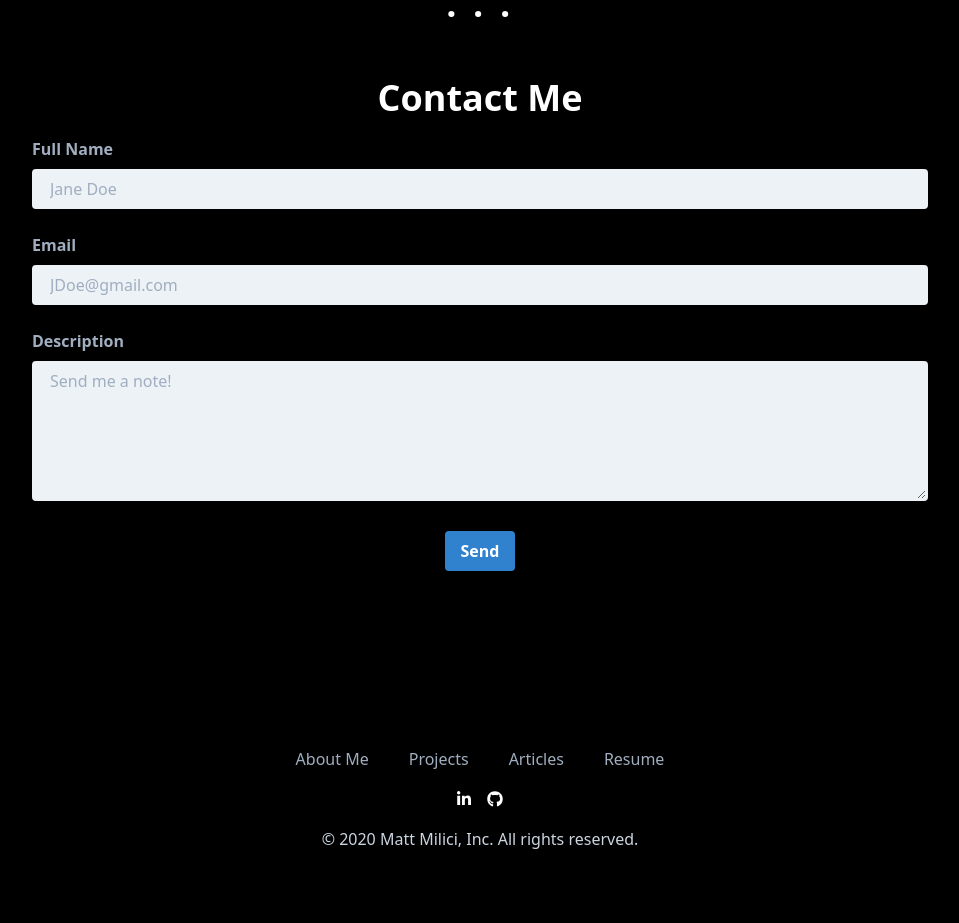
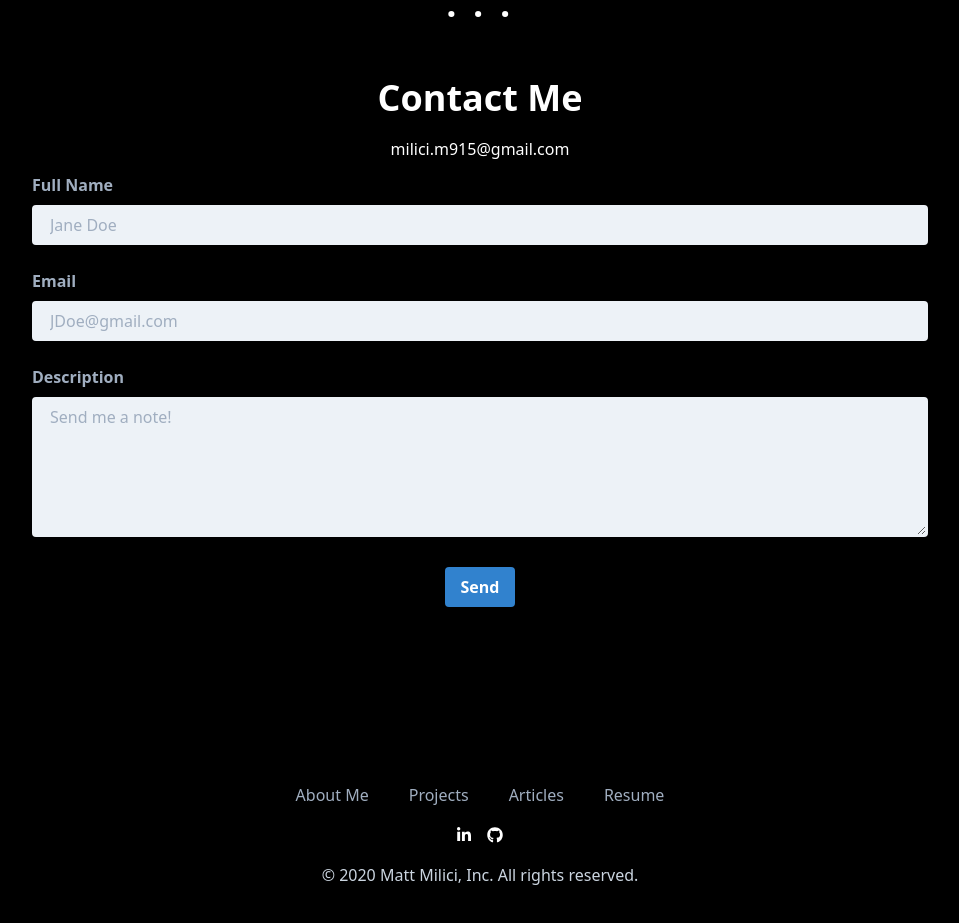
Before and after one commit to mattmilici/persoanal_landing_page, a React (Create React App) app: page / in a window 1280 px wide. Shown: the part 3280-4203 px from the top of the page, without its empty margins (160-1119 px from the left). Built offline with nearby package versions, Linux system fonts and the light colour scheme.

Commit message:
changes to email

```diff
--- a/src/components/Contact.js
+++ b/src/components/Contact.js
@@ -32,6 +32,7 @@ function Contact() {
 	return (
 		<div id="contact" className="bg-blackm-auto">
 			<Title>Contact Me</Title>
+			<h1 className="text-center">milici.m915@gmail.com</h1>
 			<form
 				onSubmit={handleSubmit}
 				name="myemailform"
```
